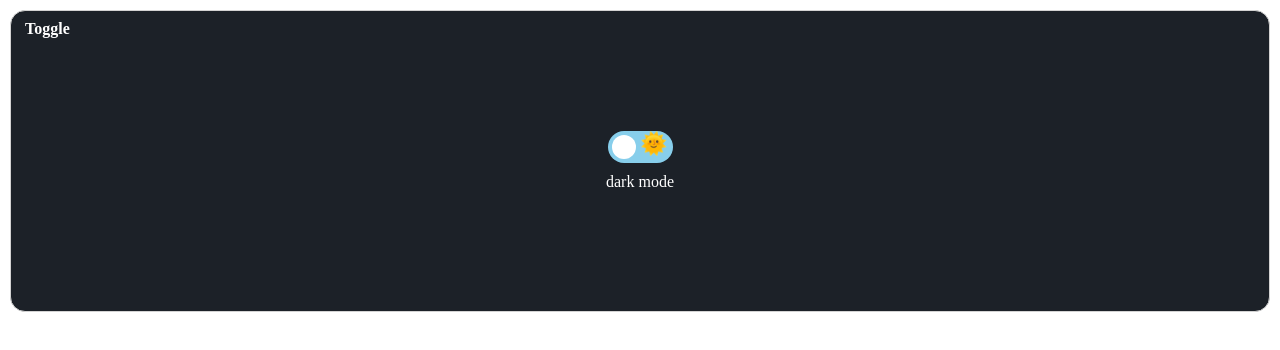
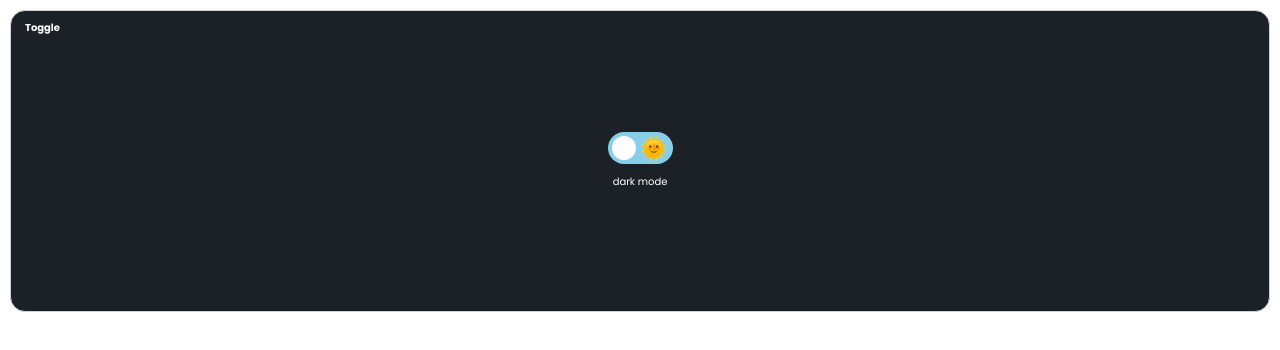
Before and after one commit to kaehehehe/wanted_pre_onboarding, a React (Create React App) app in the folder custom-component/: page / in a window 1280 px wide. Shown: the top 350 px of the page. Built offline with nearby package versions, Linux system fonts and the light colour scheme.

Commit message:
:lipstick: Add font-family, font-size and reset button style

```diff
--- a/custom-component/src/App.css
+++ b/custom-component/src/App.css
@@ -1,4 +1,17 @@
+@import url('https://fonts.googleapis.com/css2?family=Poppins:wght@300;400;500;600;700&display=swap');
+
 * {
   margin: 0;
   padding: 0;
+  font-family: 'Poppins', sans-serif;
 }
+
+body {
+  font-size: 62.5%;
+}
+
+button {
+  border: none;
+  background-color: transparent;
+  cursor: pointer;
+}
```
